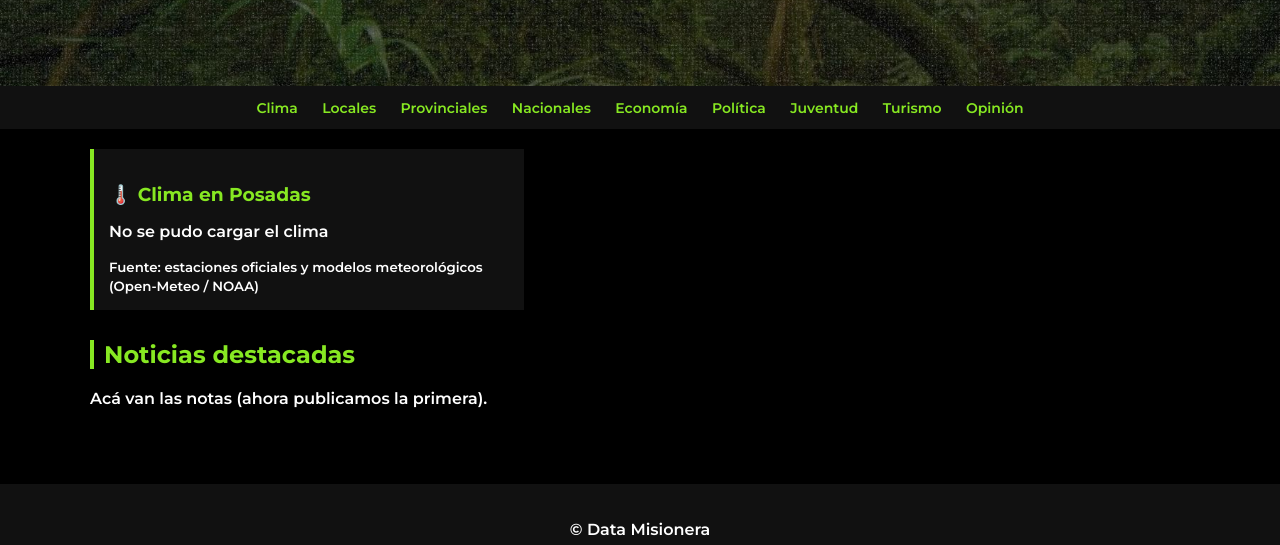
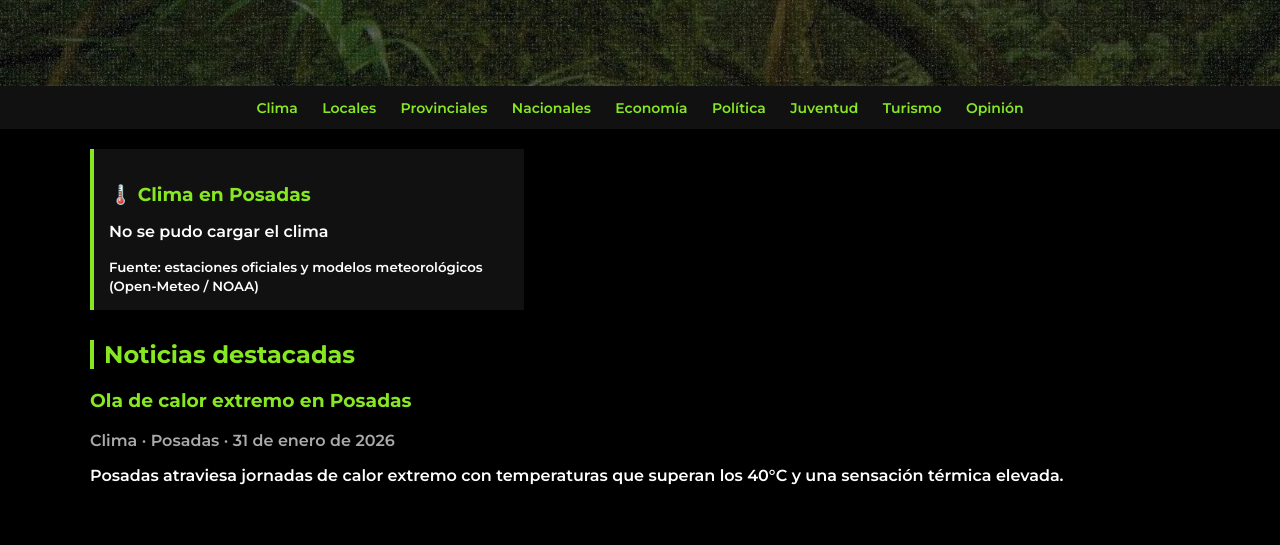
Before and after one commit to datamisionera/datamisionera.github.io, a plain HTML site: page index.html in a window 1280 px wide. Shown: the part 255-800 px from the top of the page. Drawn offline with Linux system fonts and the light colour scheme; no server answers.

Commit message:
Update index.html

```diff
--- a/index.html
+++ b/index.html
@@ -164,8 +164,24 @@
       <small>Fuente: estaciones oficiales y modelos meteorológicos (Open-Meteo / NOAA)</small>
     </div>
 
-    <h2>Noticias destacadas</h2>
-    <p>Acá van las notas (ahora publicamos la primera).</p>
+  <h2>Noticias destacadas</h2>
+
+<article>
+  <h3>
+    <a href="ola-calor-posadas.html" style="color:#87E822; text-decoration:none;">
+      Ola de calor extremo en Posadas
+    </a>
+  </h3>
+
+  <p style="color:#aaa;">
+    Clima · Posadas · 31 de enero de 2026
+  </p>
+
+  <p>
+    Posadas atraviesa jornadas de calor extremo con temperaturas que superan
+    los 40°C y una sensación térmica elevada.
+  </p>
+</article>
 
   </div>
 
```
